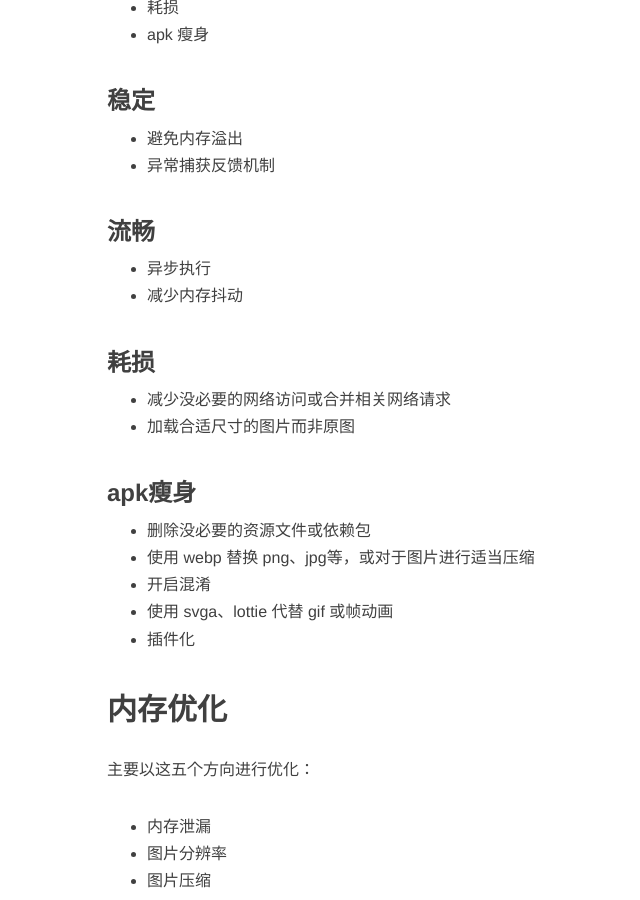
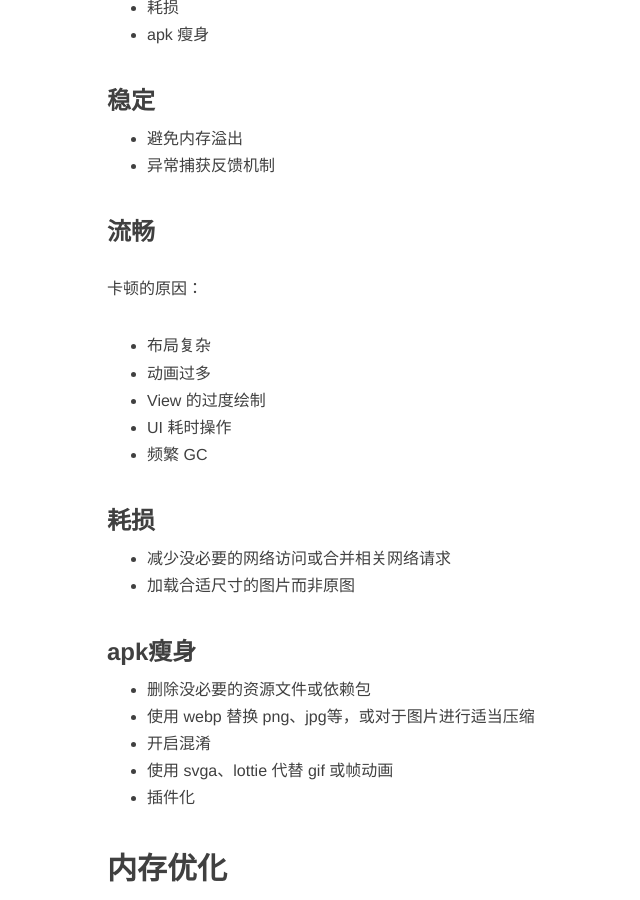
Before and after one commit to bjsdm/bjsdm.github.io, a Jekyll site: the page built from _posts/2021-03-12-性能优化与内存优化.md, in a window 1280 px wide and 900 px high, scrolled down 685 px. Shown: the whole window, without its empty margins (158-798 px from the left). Built offline with Jekyll 4.4.1, drawn with Linux system fonts in a browser that asks for light colours; nearby versions of some CDN libraries; comment, search, counter and statistics services are not loaded.

Commit message:
Update 2021-03-12-性能优化与内存优化.md

```diff
--- a/_posts/2021-03-12-性能优化与内存优化.md
+++ b/_posts/2021-03-12-性能优化与内存优化.md
@@ -24,8 +24,13 @@ description: 性能优化与内存优化
 
 ### 流畅
 
-- 异步执行
-- 减少内存抖动
+卡顿的原因：
+
+- 布局复杂
+- 动画过多
+- View 的过度绘制
+- UI 耗时操作
+- 频繁 GC
 
 ### 耗损
 
```
